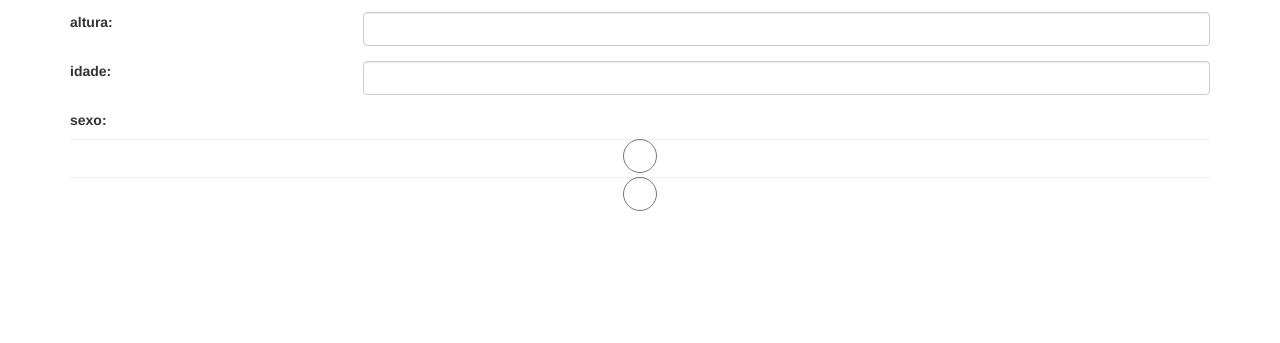
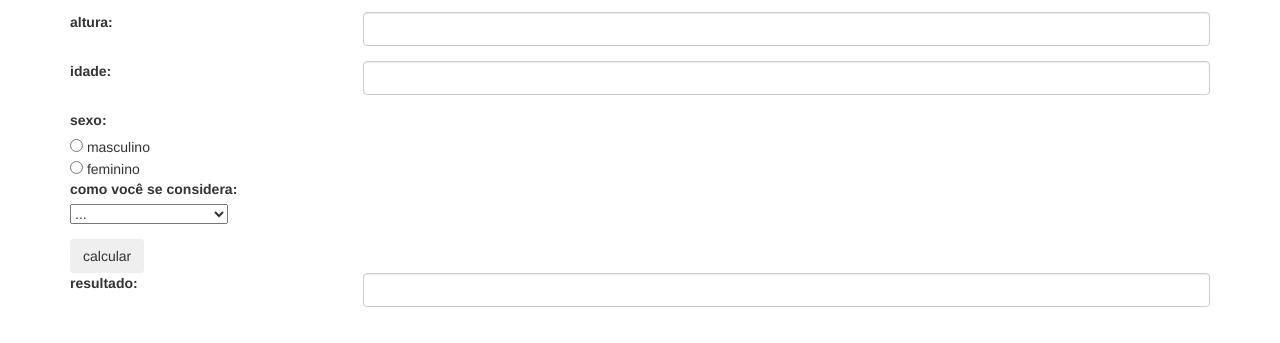
Before and after one commit to viniciuscorreialourenco/Metabolismo, a website: page www/index.html in a window 1280 px wide. Shown: the part 107-450 px from the top of the page. Drawn offline with Linux system fonts and the light colour scheme; files whose address does not match are found by name.

Commit message:
finalizando o html

```diff
--- a/www/index.html
+++ b/www/index.html
@@ -1,16 +1,18 @@
 <!DOCTYPE HTML>
 <html>
 <head>
+
   <meta charset="utf-8">
   <meta name="viewport" content="width=device-width, initial-scale=1, maximum-scale=1, user-scalable=no">
   <meta http-equiv="Content-Security-Policy" content="default-src * data: gap: https://ssl.gstatic.com; style-src * 'unsafe-inline'; script-src * 'unsafe-inline' 'unsafe-eval'">
+
   <script src="components/loader.js"></script>
   <script src="lib/onsenui/js/onsenui.min.js"></script>
   <script src="jquery-3.3.1.min.js"></script>
+
   <link rel="stylesheet" href="components/loader.css">
   <link rel="stylesheet" href="css/bootstrap.min.css">
   <link rel="stylesheet" href="css/style.css">
-
 
 </head>
 <body>
@@ -60,12 +62,46 @@
         <label>sexo: </label>
       </div>
     </div>
+    <div class="row">
+      <div class="col-xs-12">
+          <input type="radio" name="genero" value="masculino"> masculino</input><br>
+          <input type="radio" name="genero" value="feminino"> feminino</input><br>
+      </div>
+    </div>
 
     <div class="row">
       <div class="col-xs-12">
+        <label>como você se considera: </label>
+      </div>
+    </div>
+    <div class="row">
+      <div class="col-xs-12">
         <div class="form-group">
-          <input type="radio" value="masculino" class="form-control">
-          <input type="radio" value="feminino" class="form-control">
+          <select name="atividade fisica">
+            <option value="...">...</option>
+            <option value="sedentário">sedentário</option>
+            <option value="levemente">levemente ativo</option>
+            <option value="moderadamente">moderadamente ativo</option>
+            <option value="altamente">altamente ativo</option>
+            <option value="extremamente">extremamente ativo</option>
+          </select>
+        </div>
+      </div>
+    </div>
+
+    <div class="row">
+      <div class="col-xs-12">
+          <button class="btn">calcular</button>
+      </div>
+    </div>
+
+    <div class="row">
+      <div class="col-xs-3">
+        <label>resultado: </label>
+      </div>
+      <div class="col-xs-9">
+        <div class="form-group">
+          <input type="text" class="form-control">
         </div>
       </div>
     </div>
```
